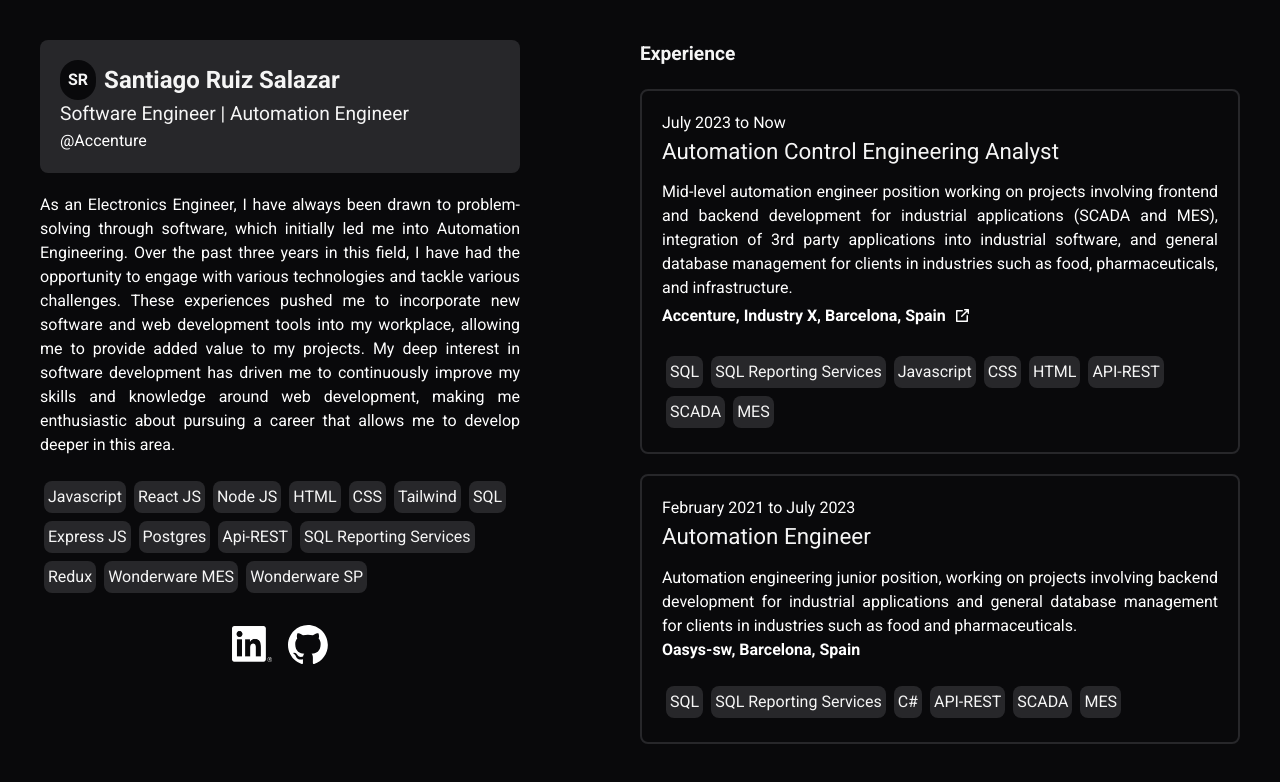
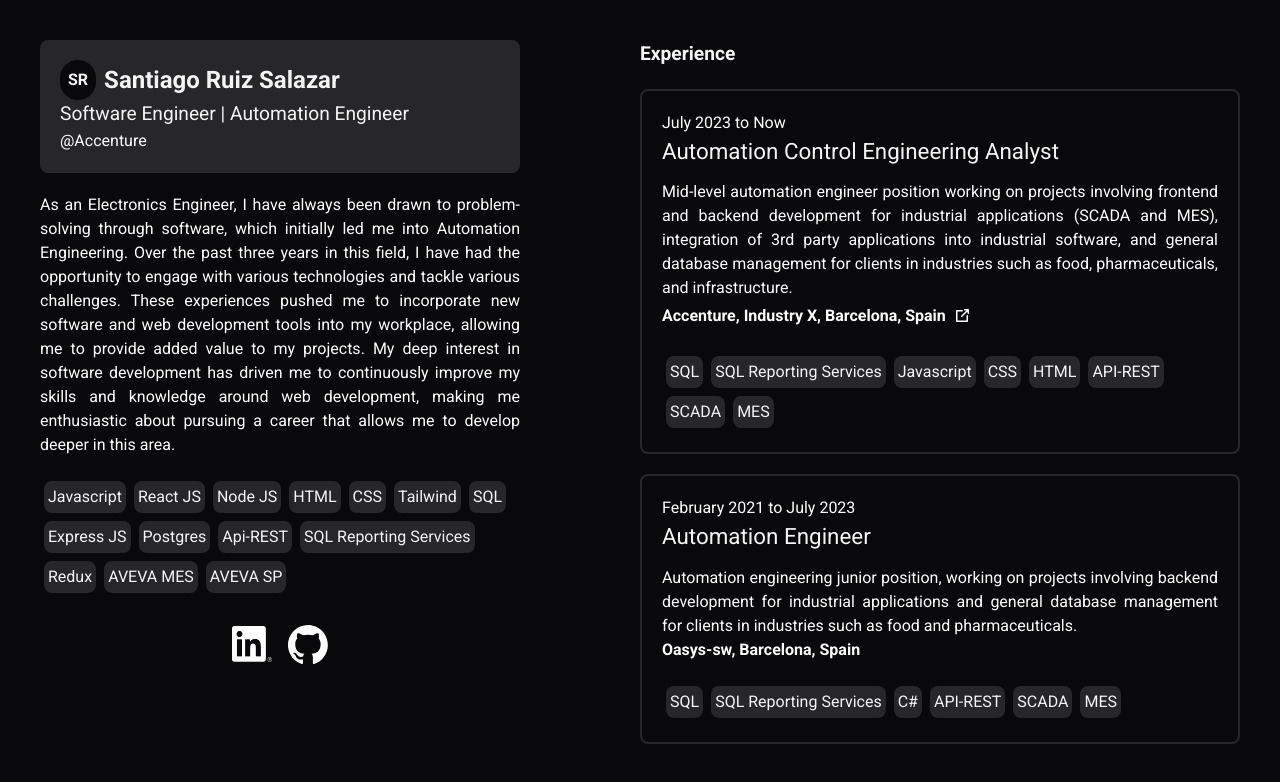
Before and after one commit to santiagoruizs/portfoliov1, a React (Create React App) app: page / in a window 1280 px wide. Shown: the top 782 px of the page. Built offline with nearby package versions, Linux system fonts and the light colour scheme.

Commit message:
Changes on content

```diff
--- a/public/index.html
+++ b/public/index.html
@@ -6,10 +6,10 @@
     <meta name="viewport" content="width=device-width, initial-scale=1" />
     <meta name="theme-color" content="#000000" />
     <meta
-      name="description"
-      content="Web site created using create-react-app"
+      name="Santiago Ruiz Salazar"
+      content="Santiago Ruiz's developer portfolio website"
     />
-    <link rel="apple-touch-icon" href="%PUBLIC_URL%/logo192.png" />
+    <link rel="apple-touch-icon" href="%PUBLIC_URL%/favicon.ico" />
     <!--
       manifest.json provides metadata used when your web app is installed on a
       user's mobile device or desktop. See https://developers.google.com/web/fundamentals/web-app-manifest/
--- a/src/data/data.js
+++ b/src/data/data.js
@@ -39,7 +39,7 @@
     {
       title: "Master in Digital Industrial Transformation",
       description: "Master's degree focused on integrating technologies such as Machine Learning and Internet of Things in production and infrastructure environments, as well as technologies such as PLCs, SCADA, and MES.",
-      skills: ["SQL", "MongoDB", "MQTT", "Arduino", "Raspberrypi", "LoRaWAN", "Zigbee", "Docker", "Linux", "Javascript", "Node-Red", "Python", "scikit-learn", "ladder", "Wonderware SP", "WonderwareMe"],
+      skills: ["SQL", "MongoDB", "MQTT", "Arduino", "Raspberrypi", "LoRaWAN", "Zigbee", "Docker", "Linux", "Javascript", "Node-Red", "Python", "scikit-learn", "ladder", "AVEVA SP", "AVEVA MES"],
       at: "CIM UPC Barcelona, Spain",
       link: "https://www.cimupc.org/en/",
       timeline: "March 2020 to July 2021",
@@ -47,11 +47,11 @@
     {
       title: "Electronics Engineer",
       description: "Electronics engineering degree with a focus on analog and digital circuit design, IoT, and other related topics.",
-      skills: ["C++","Python","Raspberry","MATLAB","Networks", ""],
+      skills: ["C++","Python","Raspberry","MATLAB","Networks"],
       link: "https://www.javeriana.edu.co/inicio",
       at: "Pontificia Universidad Javeriana, Bogota, Colombia",
       timeline : "January 2014 to March 2019"
     },
 
   ]
-export const mainSkills = ['Javascript','React JS','Node JS','HTML','CSS','Tailwind','SQL', 'Express JS','Postgres','Api-REST','SQL Reporting Services','Redux','Wonderware MES', 'Wonderware SP']
+export const mainSkills = ['Javascript','React JS','Node JS','HTML','CSS','Tailwind','SQL', 'Express JS','Postgres','Api-REST','SQL Reporting Services','Redux','AVEVA MES', 'AVEVA SP']
```
